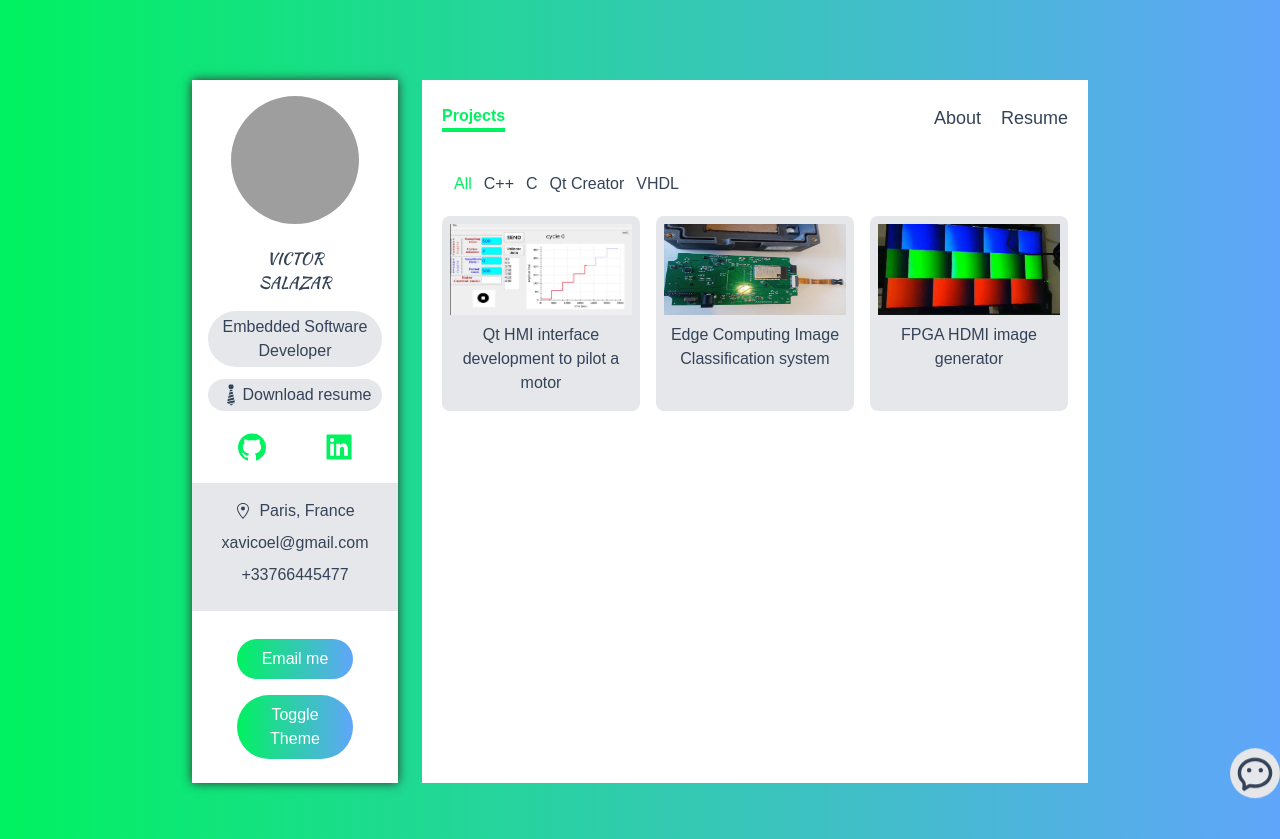
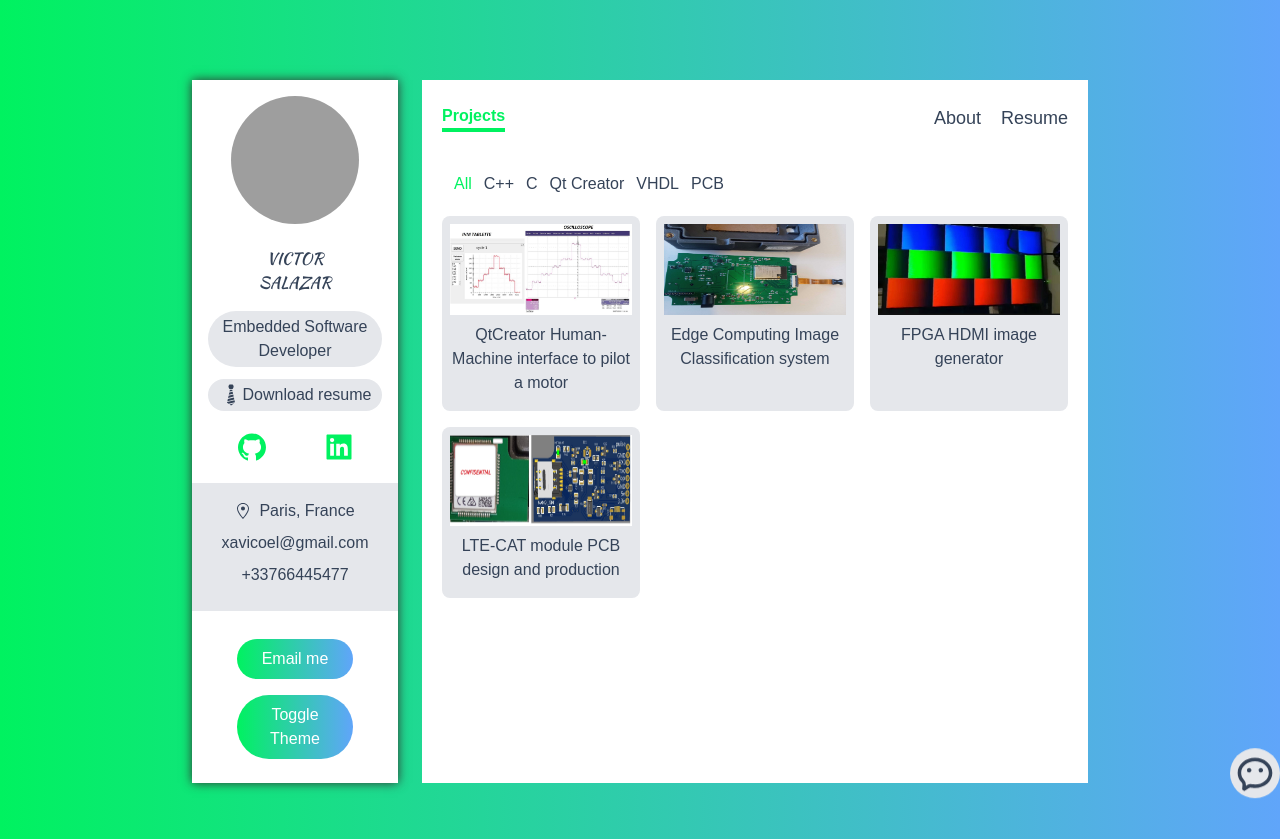
Before and after one commit to xaviSalazar/portfolio, a Next.js app: page /projects in a window 1280 px wide. Built offline with nearby package versions, Linux system fonts and the light colour scheme; grey boxes are pictures that could not be loaded.

Commit message:
files: pcb cat-m

```diff
--- a/components/ProjectCard.tsx
+++ b/components/ProjectCard.tsx
@@ -54,7 +54,7 @@ const ProjectCard:FunctionComponent< {
             {
                 showDetail === id && (
 
-            <div className="absolute grid md:grid-cols-2 top-20 left-0 z-10 h-auto w-full gap-x-12 text-black bg-gray-100 dark:text-white dark:bg-dark-100 p-2 md:p-10 rounded-lg">
+            <div className="absolute grid md:grid-cols-2 top-0 left-0 z-10 h-auto w-full gap-x-12 text-black bg-gray-100 dark:text-white dark:bg-dark-100 p-2 md:p-10 rounded-lg">
 
                 <motion.div
                     variants={stagger}
--- a/components/ProjectsNavBar.tsx
+++ b/components/ProjectsNavBar.tsx
@@ -30,6 +30,7 @@ const ProjectsNavBar:FunctionComponent<{handlerFilterCategory:Function,active:st
             <NavItem value="C" {...props}/>
             <NavItem value="Qt Creator" {...props}/>
             <NavItem value="VHDL" {...props}/>
+            <NavItem value="PCB" {...props}/>
         </div>
     )
 }
--- a/data.ts
+++ b/data.ts
@@ -96,13 +96,13 @@ export const tools:ISkill [] = [
 export const projects:IProject[] = [
     {
         id:1,
-        name: "Qt HMI interface development to pilot a motor",
+        name: "QtCreator Human-Machine interface to pilot a motor",
         description:
-            "This project allows to monitor the current sensing in a motor",
+            "This project allows to monitor the current sensing in a motor. The project was validated with an oscilloscope, left side(IHM) and right side(oscilloscope measures) ",
         image_path: "/images/ihmmotor.jpg",
         deployed_url: "https://github.com/xaviSalazar/IHMstage",
         github_url: "https://github.com/xaviSalazar/IHMstage",
-        category : ["C++"],
+        category : ["C++","Qt Creator"],
         key_techs :["C++","Qt Creator"],
 
     },
@@ -114,7 +114,7 @@ export const projects:IProject[] = [
         image_path: "/images/pcbcircuit.jpg",
         deployed_url: "private",
         github_url: "private",
-        category : ["C++"],
+        category : ["C++","PCB"],
         key_techs :["C++","ESP32"],
 
     },
@@ -130,4 +130,16 @@ export const projects:IProject[] = [
         key_techs :["VHDL","FPGA"],
 
     },
+    {
+        id:4,
+        name: "LTE-CAT module PCB design and production",
+        description:
+            "I conceived the PCB routing in a constrained board due to limiting size. This card allows to connect any Linux or Microcontroller to the mobile internet",
+        image_path: "/images/InternetModule.jpg",
+        deployed_url: "https://github.com/orgs/PGE-M2SME/dashboard",
+        github_url: "https://github.com/orgs/PGE-M2SME/dashboard",
+        category : ["PCB"],
+        key_techs :["PCB","BOARD DESIGN"],
+
+    },
 ]
--- a/type.ts
+++ b/type.ts
@@ -26,4 +26,4 @@ export interface IProject {
 }
 
 
-export type Category = "C++" | "C" | "Qt Creator" | "VHDL" | "mongo";
+export type Category = "C++" | "C" | "Qt Creator" | "VHDL" | "mongo" | "PCB";
```
Also changed, not shown: public/images/InternetModule.jpg (added), public/images/ihmmotor.jpg.
